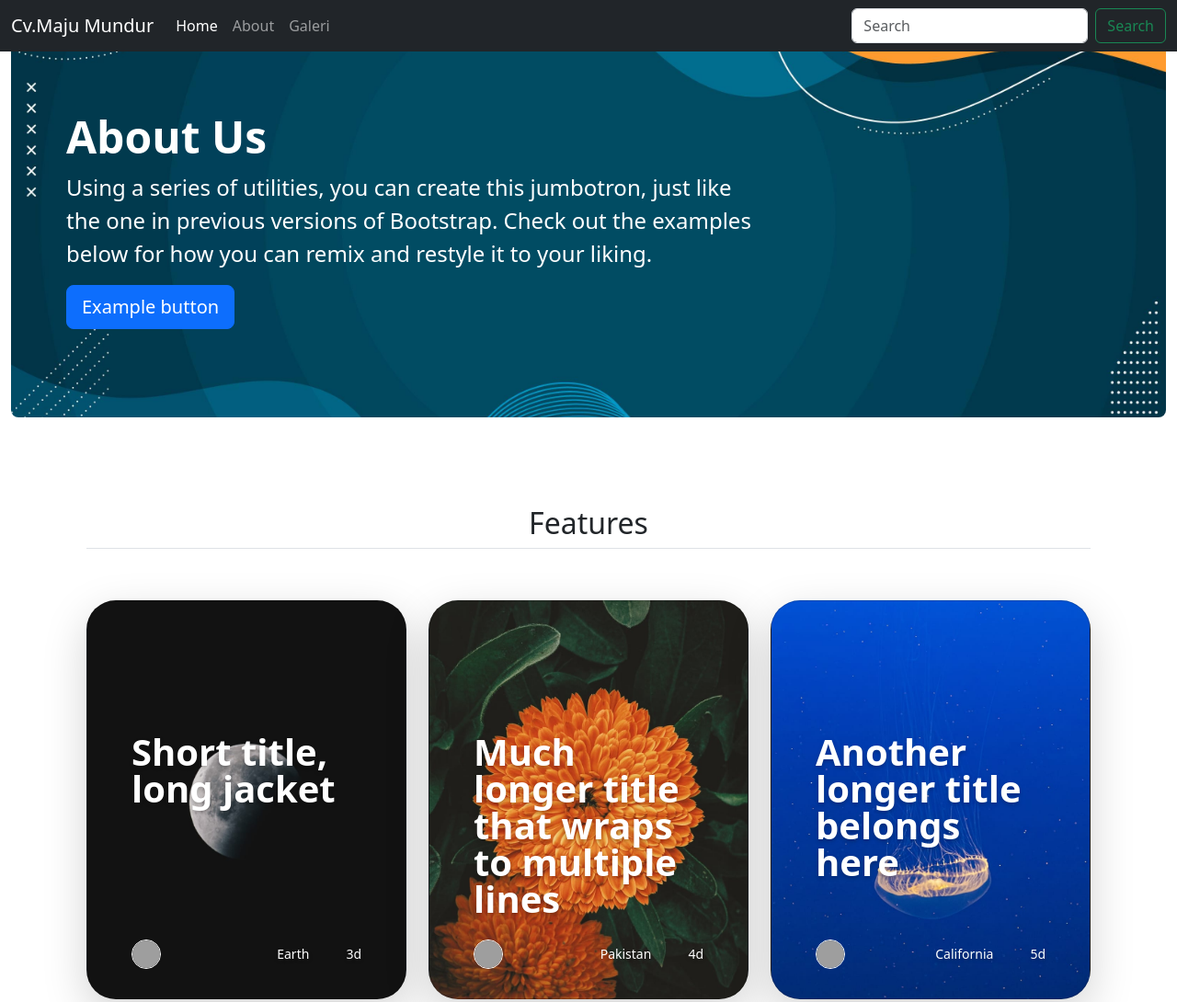
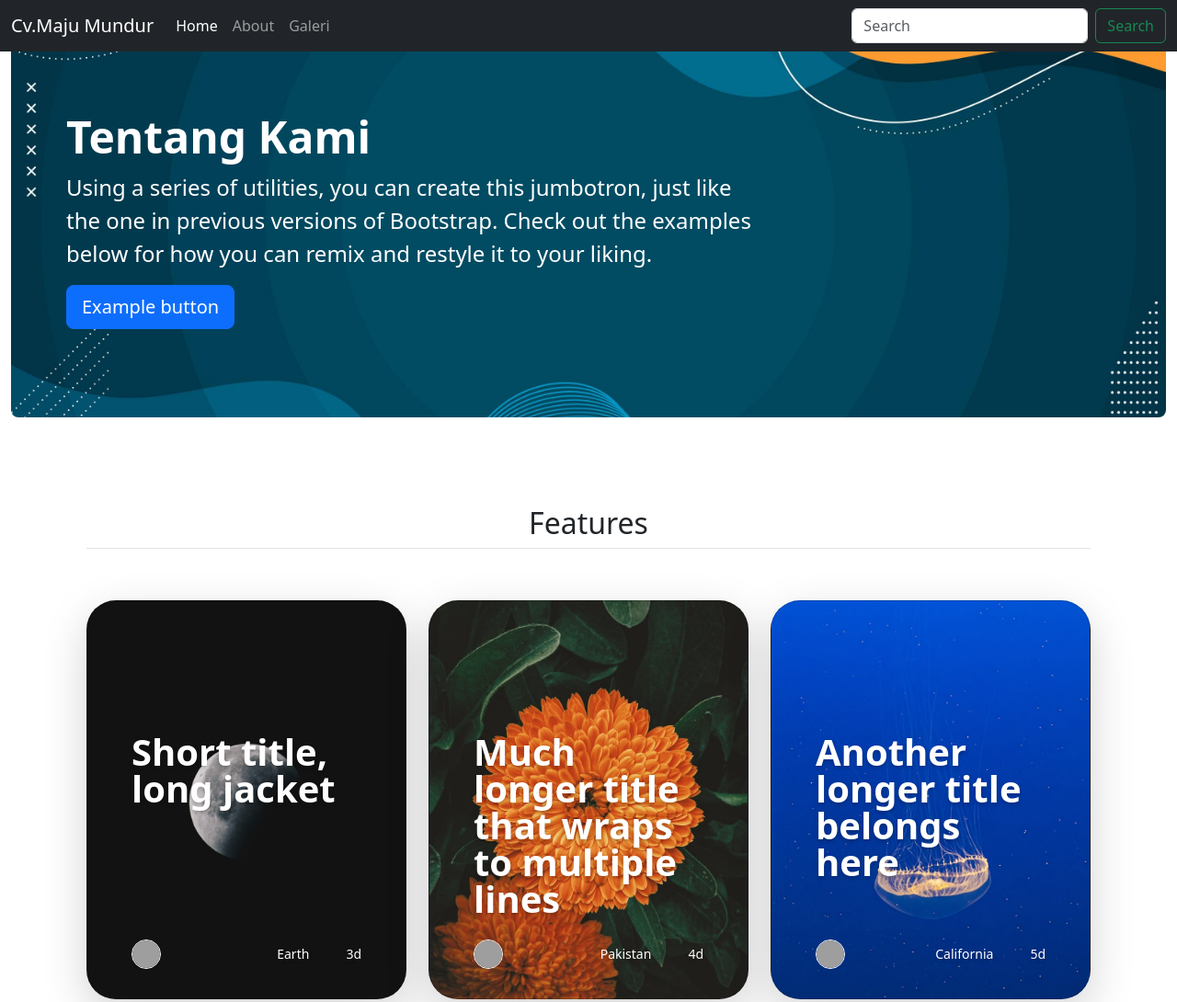
Before and after one commit to dkrpl/kelompok1, a plain HTML site: page about.html in a window 1280 px wide. Shown: the top 1090 px of the page at 92% size. Drawn offline with Linux system fonts and the light colour scheme; grey boxes are pictures that could not be loaded.

Commit message:
memperbarui judul

```diff
--- a/about.html
+++ b/about.html
@@ -66,7 +66,7 @@
     <div class="container-fluid py-4">
     <div class="p-5 mb-4 bg-light rounded-3" id="image">
         <div class="container-fluid py-5 text-white">
-          <h1 class="display-5 fw-bold">About Us</h1>
+          <h1 class="display-5 fw-bold">Tentang Kami</h1>
           <p class="col-md-8 fs-4">Using a series of utilities, you can create this jumbotron, just like the one in previous versions of Bootstrap. Check out the examples below for how you can remix and restyle it to your liking.</p>
           <button class="btn btn-primary btn-lg" type="button">Example button</button>
         </div>
```
